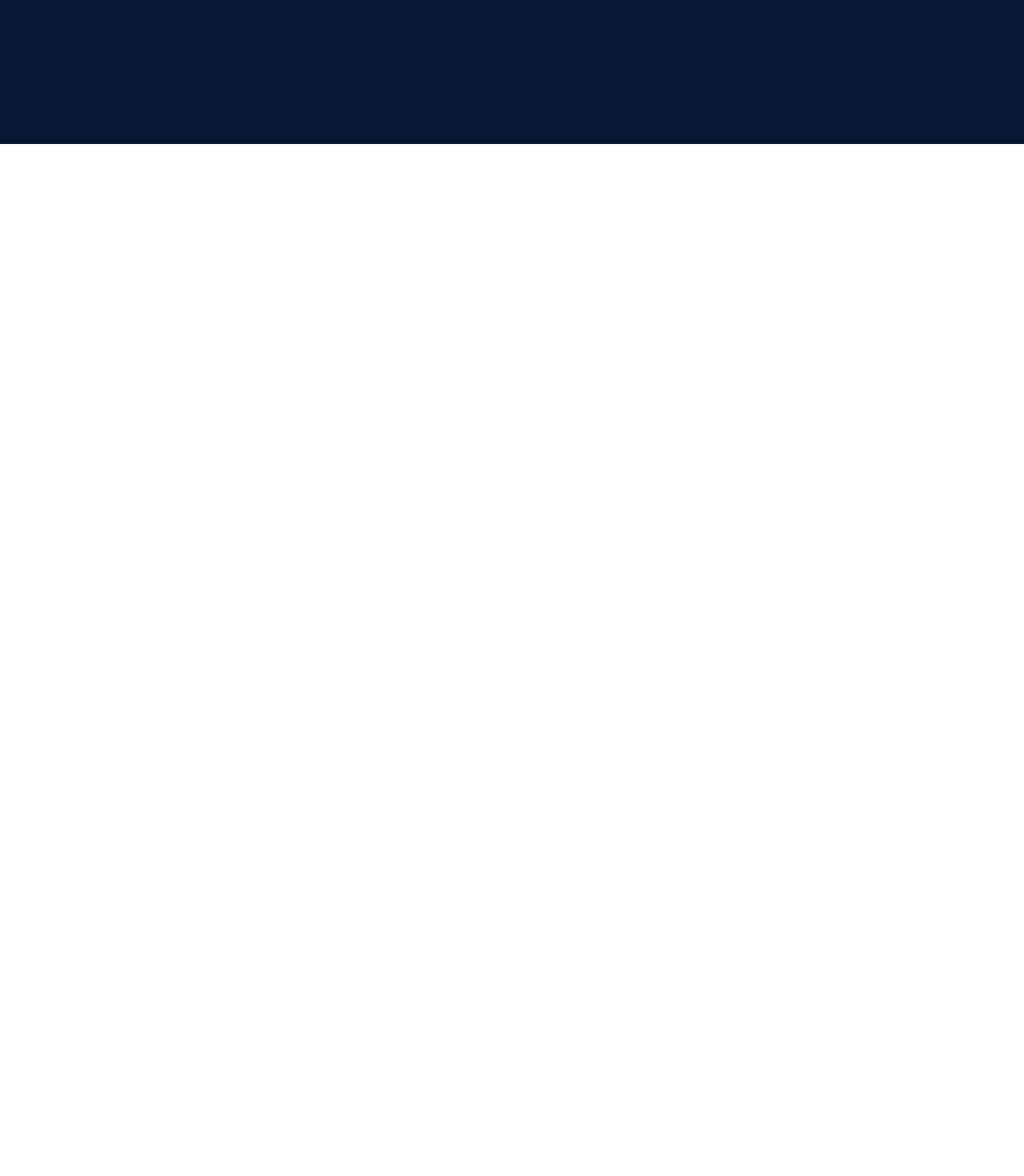
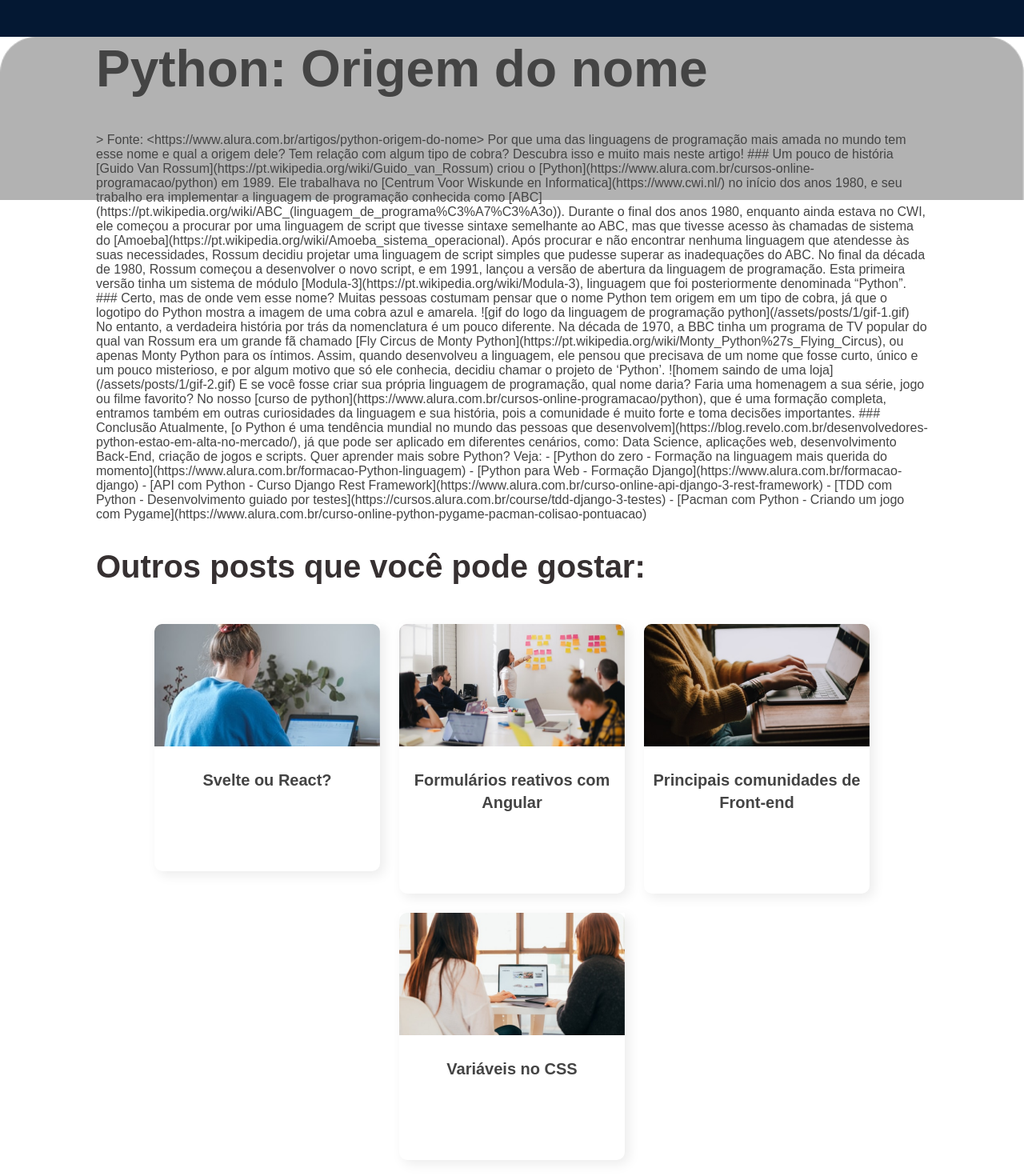
Before and after one commit to MatheusTorresDev97/blog-routes, a React (Vite) app: page /posts/1 in a window 1280 px wide. Shown: the part 620-2090 px from the top of the page at 80% size. Before the commit the page ends 800 px from the top, so only its background shows below. Built offline with nearby package versions, Linux system fonts and the light colour scheme.

Commit message:
Criação da pagina Post

```diff
--- a/src/Routes/index.jsx
+++ b/src/Routes/index.jsx
@@ -1,13 +1,14 @@
 import { Route, Routes } from "react-router-dom";
 import PaginaPadrao from "../components/PaginaPadrao"
-// import Inicio from "../pages/Inicio";
-
+import Inicio from "../pages/Inicio";
+import Post from "../pages/Post";
 
 const AppRoutes = () => {
   return (
     <Routes>
       <Route path="/" element={<PaginaPadrao />}>
-            {/* <Route index element={<Inicio />} /> */}
+        <Route index element={<Inicio />} />
+        <Route path="posts/:id" element={<Post />} />
       </Route>
     </Routes>
   );
--- /dev/null
+++ b/src/components/BotaoPrincipal/index.jsx
@@ -0,0 +1,28 @@
+import styled, { css } from "styled-components";
+
+const BotaoPrincipal = styled.button`
+  display: inline-block;
+  border-radius: 24px;
+  padding: 0.75rem 1.5rem;
+  font-size: 1.125rem;
+  line-height: 1.125rem;
+  background-color: ${({ theme }) => theme.COLORS.AZUL_MEDIO};
+  color: ${({ theme }) => theme.COLORS.BRANCO};
+  border: 3px solid ${({ theme }) => theme.COLORS.AZUL_MEDIO};
+  cursor: pointer;
+  transition: 0.2s;
+
+  ${(props) =>
+    props.lg &&
+    css`
+      padding: 1.5rem 2.75rem;
+      font-size: 1.5rem;
+      line-height: 1.125rem;
+    `}
+
+  &:hover {
+    border: 3px solid ${({ theme }) => theme.COLORS.AZUL_ESCURO};
+  }
+`;
+
+export default BotaoPrincipal;
--- /dev/null
+++ b/src/components/PostCard/index.jsx
@@ -0,0 +1,21 @@
+import React from "react";
+import { Link } from "react-router-dom";
+import BotaoPrincipal from "../BotaoPrincipal";
+import { Capa, PostContainer, Titulo } from "./styles";
+
+const PostCard = ({ post }) => {
+  return (
+    <Link to={`/posts/${post.id}`}>
+      <PostContainer>
+        <Capa
+          src={`/assets/posts/${post.id}/capa.png`}
+          alt="Imagem da Capa"
+        />
+        <Titulo>{post.titulo}</Titulo>
+        <BotaoPrincipal>Ler</BotaoPrincipal>
+      </PostContainer>
+    </Link>
+  );
+};
+
+export default PostCard;
--- /dev/null
+++ b/src/components/PostCard/styles.js
@@ -0,0 +1,34 @@
+import styled from "styled-components";
+
+export const PostContainer = styled.div`
+  text-align: center;
+  width: 282px;
+  box-shadow: 5px 5px 15px rgba(0, 0, 0, 0.08);
+  border-radius: 0px 0px 10px 10px;
+  padding-bottom: 1.5rem;
+  transition: transform 0.2s;
+
+  &:hover {
+    transform: translate(0, -1rem);
+  }
+
+  @media (max-width: 1100px) {
+    width: 336px;
+  }
+`;
+
+export const Capa = styled.img`
+  width: 100%;
+`;
+
+export const Titulo = styled.h2`
+  font-family: "Playfair Display", sans-serif;
+  font-size: 1.25rem;
+  color: ${({ theme }) => theme.COLORS.AZUL_ESCURO};
+  line-height: 1.75rem;
+  margin: 1.5rem 0 1.75rem;
+
+  @media (max-width: 1100px) {
+    font-weight: 600;
+  }
+`;
--- /dev/null
+++ b/src/components/PostModelo/index.jsx
@@ -0,0 +1,15 @@
+import React from "react";
+import { FotoCapa, PostModeloContainer, Titulo, PostConteudoContainer } from "./styles";
+
+
+const PostModelo = ({ fotoCapa, titulo, children }) => {
+    return (
+        <PostModeloContainer>
+            <FotoCapa backgroundImage={fotoCapa} />
+            <Titulo>{titulo}</Titulo>
+            <PostConteudoContainer >{children}</PostConteudoContainer>
+        </PostModeloContainer>
+    );
+};
+
+export default PostModelo;
--- /dev/null
+++ b/src/components/PostModelo/styles.js
@@ -0,0 +1,48 @@
+import styled from "styled-components";
+
+export const PostModeloContainer = styled.div`
+  color: ${({ theme }) => theme.COLORS.FONTE_POST};
+  position: relative;
+`;
+
+export const FotoCapa = styled.div`
+  width: 100%;
+  height: 204px;
+
+  @media (max-width: 744px) {
+    height: 104px;
+  }
+
+  background-size: cover;
+  background-repeat: no-repeat;
+  opacity: 0.3;
+  position: absolute;
+  top: 0;
+  z-index: -1;
+
+  ${(props) =>
+    props.backgroundImage && `background-image: url(${props.backgroundImage});`}
+`;
+
+export const Titulo = styled.h2`
+  font-family: "Playfair Display", sans-serif;
+  padding: 0 7.5rem;
+  font-size: 4rem;
+  display: flex;
+  align-items: center;
+
+  @media (max-width: 744px) {
+    padding: 0 1rem;
+    font-size: 2rem;
+    height: 104px;
+  }
+`;
+
+
+export const PostConteudoContainer = styled.div`
+  padding: 2.5rem 7.5rem 4.5rem;
+
+  @media (max-width: 744px) {
+    padding: 2rem 1.5rem 1.5rem;
+  }
+`;
--- a/src/pages/Inicio/index.jsx
+++ b/src/pages/Inicio/index.jsx
@@ -1,17 +1,19 @@
 import React from 'react'
+import Post from "../../components/PostCard";
 import posts from "../../json/posts.json";
+import { PostsContainer } from './styles';
 
 const Inicio = () => {
   return (
-  <main>
-    <ul>
+    <main>
+      <PostsContainer>
         {posts.map((post) => (
-            <li key={post.id}>
-
-            </li>
+          <li key={post.id}>
+            <Post post={post} />
+          </li>
         ))}
-    </ul>
-  </main>
+      </PostsContainer>
+    </main>
   )
 }
 
--- /dev/null
+++ b/src/pages/Inicio/styles.js
@@ -0,0 +1,19 @@
+import styled from "styled-components";
+
+export const PostsContainer = styled.div`
+  padding: 0 6vw 3.625rem;
+  display: flex;
+  justify-content: center;
+  flex-wrap: wrap;
+  gap: 1.5rem;
+  margin-top: -2.5rem;
+
+  @media (max-width: 1100px) {
+    margin-top: 0;
+    padding: 2rem 1.5rem 3.625rem;
+  }
+
+  @media (max-width: 744px) {
+    padding: 2rem 1rem 3rem;
+  }
+`;
--- /dev/null
+++ b/src/pages/Post/index.jsx
@@ -0,0 +1,39 @@
+import React from 'react'
+import posts from "../../json/posts.json";
+import { useParams } from "react-router-dom";
+import PostModelo from "../../components/PostModelo";
+import PostCard from "../../components/PostCard";
+import { PostsRecomendadosContainer, TituloOutrosPosts } from './styles';
+
+
+const Post = () => {
+    const params = useParams();
+
+    const post = posts.find((post) => post.id === Number(params.id));
+
+    const postsRecomendados = posts
+        .filter((post) => post.id !== Number(params.id))
+        .sort((a, b) => b.id - a.id)
+        .slice(0, 4);
+
+    return (
+        <PostModelo
+            fotoCapa={`/assets/posts/${post.id}/capa.png`}
+            titulo={post.titulo}
+        >
+            {post.texto}
+            <TituloOutrosPosts>
+                Outros posts que você pode gostar:
+            </TituloOutrosPosts>
+            <PostsRecomendadosContainer>
+                {postsRecomendados.map((post) => (
+                    <li key={post.id}>
+                        <PostCard post={post} />
+                    </li>
+                ))}
+            </PostsRecomendadosContainer>
+        </PostModelo>
+    )
+}
+
+export default Post
--- /dev/null
+++ b/src/pages/Post/styles.js
@@ -0,0 +1,16 @@
+import styled from "styled-components";
+
+export const TituloOutrosPosts = styled.h2`
+  font-family: "Playfair Display", sans-serif;
+  color: #363031;
+  font-size: 2.5rem;
+  padding-top: 1rem;
+  padding-bottom: 2rem;
+`;
+
+export const PostsRecomendadosContainer = styled.div`
+  display: flex;
+  gap: 1.5rem;
+  justify-content: center;
+  flex-wrap: wrap;
+`;
```
Lines whose indentation alone changed are shown as unchanged.
